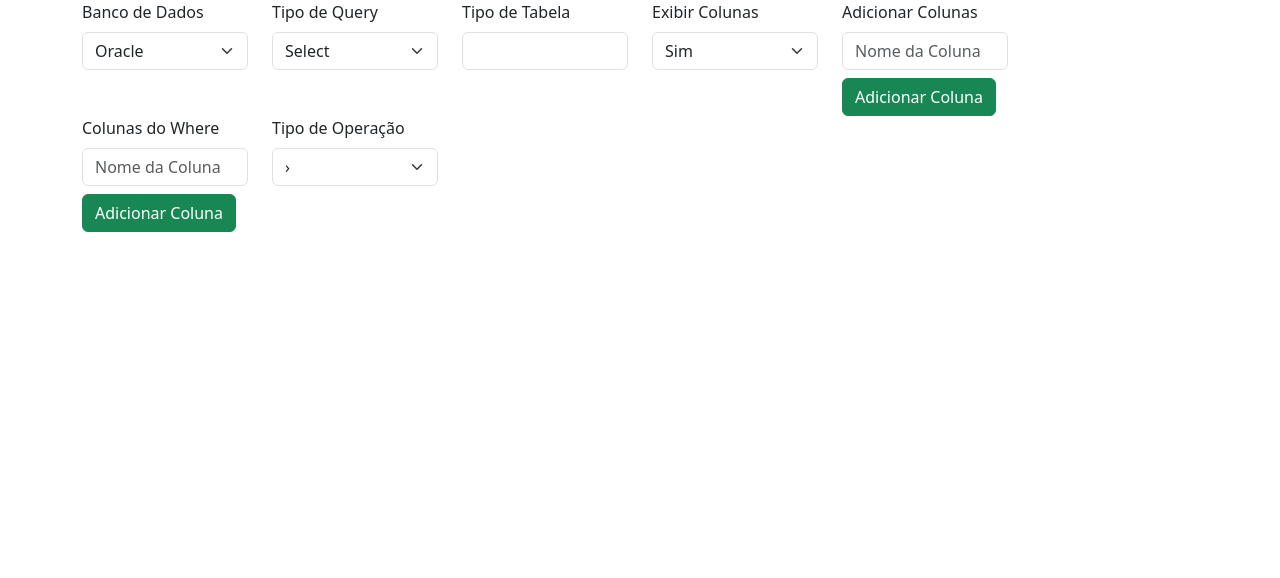
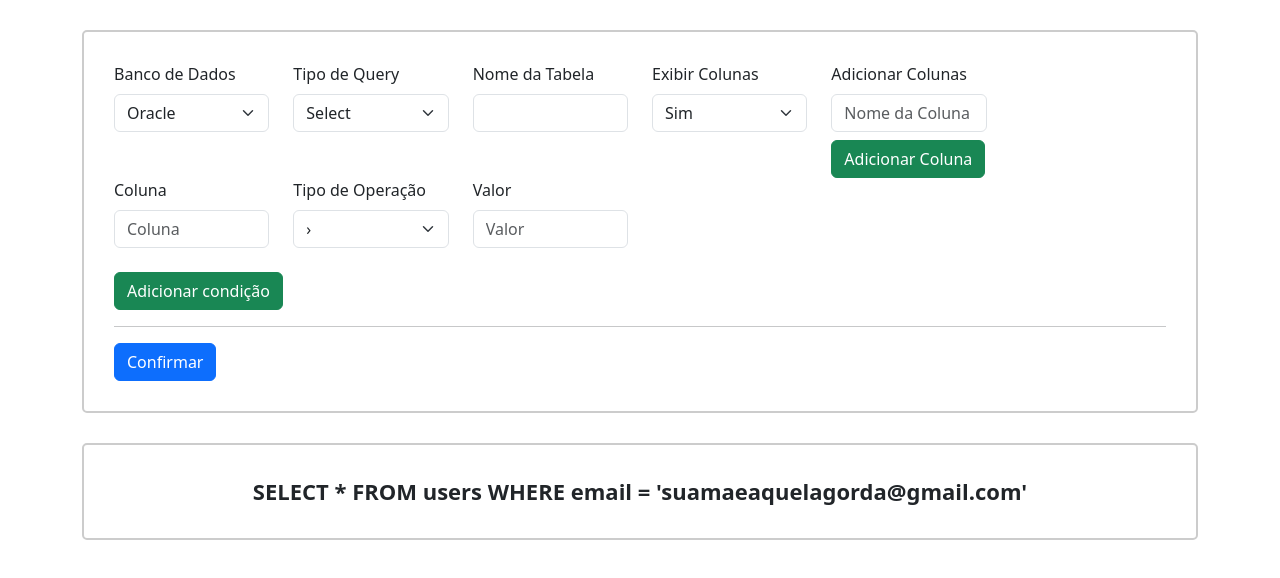
Before and after one commit to ArcanjoDev7/QuerySearch, an Angular app: page / in a window 1280 px wide. Shown: the top 578 px of the page. Built offline with nearby package versions, Linux system fonts and the light colour scheme.

Commit message:
Creating query preview

```diff
--- a/src/app/header/header.component.html
+++ b/src/app/header/header.component.html
@@ -23,7 +23,7 @@
       </div>
       <div class="col col-md-2">
         <div>
-                    <label for="table" class="form-label">Tipo de Tabela</label>
+          <label for="table" class="form-label">Nome da Tabela</label>
           <input name="table" id="table" class="form-control" type="text" />
         </div>
       </div>
@@ -41,43 +41,95 @@
           <label for="columns" class="form-label">Adicionar Colunas</label>
           @for (column of columns; track $index; let i = $index) {
           <div class="d-flex gap-2 mb-2">
-                        <input [name]="column.id" [id]="column.id" class="form-control" placeholder="Nome da Coluna" />
-                        <button class="btn btn-danger" (click)="removeColumnField(i)" type="button"
-                            *ngIf="i !== 0">X</button>
+            <input
+              [name]="column.id"
+              [id]="column.id"
+              class="form-control"
+              placeholder="Nome da Coluna"
+            />
+            <button
+              class="btn btn-danger"
+              (click)="removeColumnField(i)"
+              type="button"
+              *ngIf="i !== 0"
+            >
+              X
+            </button>
           </div>
           }
-                    <button class="btn btn-success" (click)="addColumnField(columns.length)" type="button">Adicionar
-                        Coluna</button>
+          <button
+            class="btn btn-success"
+            (click)="addColumnField(columns.length)"
+            type="button"
+          >
+            Adicionar Coluna
+          </button>
         </div>
       </div>
     </div>
-        <div class="row items-start">
+    @for(item of conditions; track $index; let i = $index) {
+    <div class="row items-start mb-3">
       <div class="col col-md-2">
-                <div>
-                    <label for="columns" class="form-label">Colunas do Where</label>
-                    @for (column of whereColumns; track $index; let i = $index) {
-                    <div class="d-flex gap-2 mb-2">
-                        <input [name]="column.id" [id]="column.id" class="form-control" placeholder="Nome da Coluna" />
-                        <button class="btn btn-danger" (click)="removeWhereColumnsField(i)" type="button"
-                            *ngIf="i !== 0">X</button>
-                    </div>
-                    }
-                    <button class="btn btn-success" (click)="addWhereColumnsField(columns.length)"
-                        type="button">Adicionar
-                        Coluna</button>
-                </div>
+        <label [htmlFor]="item.column" class="form-label">Coluna</label>
+        <input
+          [name]="item.column"
+          [id]="item.column"
+          class="form-control"
+          placeholder="Coluna"
+        />
       </div>
       <div class="col col-md-2">
         <div>
-                    <label for="operator" class="form-label">Tipo de Operação</label>
-                    <select name="operator" id="operator" class="form-select">
+          <label [for]="item.operation" class="form-label"
+            >Tipo de Operação</label
+          >
+          <select
+            [name]="item.operation"
+            [id]="item.operation"
+            class="form-select"
+          >
             <option value="&rsaquo;">&rsaquo;</option>
             <option value="=">=</option>
             <option value="&lsaquo;">&lsaquo;</option>
           </select>
         </div>
       </div>
-            <div class="col col-md-2"></div>
+      <div class="col col-md-2">
+        <label [htmlFor]="item.column" class="form-label">Valor</label>
+        <input
+          [name]="item.value"
+          [id]="item.value"
+          class="form-control"
+          placeholder="Valor"
+        />
       </div>
+      <div class="col col-md-2" *ngIf="i !== 0">
+        <label style="opacity: 0">Coluna</label>
+        <div>
+          <button
+            type="button"
+            class="btn btn-danger"
+            (click)="removeWhereCondition(i)"
+          >
+            X
+          </button>
+        </div>
+      </div>
+    </div>
+    }
+    <button
+      class="btn btn-success mt-2"
+      (click)="addWhereCondition(conditions.length)"
+      type="button"
+    >
+      Adicionar condição
+    </button>
+    <hr />
+    <button class="btn btn-primary" type="button" (click)="submit()">
+      Confirmar
+    </button>
   </form>
 </div>
+<div class="query-preview">
+  <p>SELECT * FROM users WHERE email = 'suamaeaquelagorda&#64;gmail.com'</p>
+</div>
--- a/src/app/header/header.component.scss
+++ b/src/app/header/header.component.scss
@@ -0,0 +1,22 @@
+.header {
+  margin-top: 30px;
+  border: 2px solid #CCC;
+  padding: 30px;
+  border-radius: 5px;
+}
+
+.query-preview {
+  p {
+    margin: 0;
+    font-size: 22px;
+    font-weight: bold;
+  }
+
+  margin-top: 30px;
+  border: 2px solid #CCC;
+  padding: 30px;
+  border-radius: 5px;
+  display: flex;
+  align-items: center;
+  justify-content: center;
+}
--- a/src/app/header/header.component.ts
+++ b/src/app/header/header.component.ts
@@ -1,6 +1,8 @@
 import { Component } from '@angular/core';
 import { MultiField } from '../../models/multifield';
 import { CommonModule } from '@angular/common'
+import { MultiFieldWhere } from '../../models/multifield-where';
+import { WhereCondition } from '../../models/where-condition';
 
 @Component({
   selector: 'app-header',
@@ -16,18 +18,15 @@ export class HeaderComponent {
       value: ""
     }
   ]
-  public whereColumns: MultiField[] = [
+  public conditions: MultiFieldWhere[] = [
     {
-      id: "where-column-0",
-      value: ""
+      column: "where-column-0",
+      operation: "condition-0",
+      value: "where-value-0"
     }
   ]
-  public valueColumns: MultiField[] = [
-    {
-      id: "value-column-0",
-      value: ""
-    }
-  ]
+  public query: string = ""
+
   public addColumnField(index: number) {
     this.columns.push({
       id: "column-" + index,
@@ -38,24 +37,77 @@ export class HeaderComponent {
     this.columns.splice(index, 1)
   }
 
-  public addWhereColumnsField(index: number) {
-    this.whereColumns.push({
-      id: "where-column-0" + index,
-      value: ""
+  public addWhereCondition(index: number) {
+    if (this.conditions.length === 3) return
+    this.conditions.push({
+      column: "where-column-" + index,
+      operation: "condition-" + index,
+      value: "where-value-" + index
     })
   }
-  public removeWhereColumnsField(index: number) {
-    this.whereColumns.splice(index, 1)
+  public removeWhereCondition(index: number) {
+    this.conditions.splice(index, 1)
   }
 
-  public addValueColumnsField(index: number) {
-    this.valueColumns.push({
-      id: "value-column-0" + index,
-      value: ""
-    })
-  }
-  public removeValueColumnsField(index: number) {
-    this.valueColumns.splice(index, 1)
+  public submit() {
+    const queryType = (this.getInputValue("query") ?? "Select").toUpperCase()
+    const tableName = this.getInputValue("table") ?? ""
+    const columns = this.getColumns()
+    const conditions = this.getConditions()
+
+    this.query = `${queryType} ${this.getColumnQueryPreview(columns)} FROM ${tableName} WHERE ${this.mapCondition(conditions)}`
   }
 
+  public mapCondition(conditions: WhereCondition[]) {
+    const strConditions: string[] = []
+
+    for (let condition of conditions) {
+      strConditions.push(`${condition.column} ${condition.operator} ${condition.value}`)
+    }
+
+    return strConditions.join(" AND ")
+  }
+  public getColumnQueryPreview(columns: string[]) {
+    if (columns.length === 1) {
+      if (columns[0] === "*") return "*"
+    }
+
+    return `(${columns.join(",")})`
+  }
+
+  public getInputValue(id: string): string | null {
+    const input = document.getElementById(id)
+    if (!input) return null
+
+    return (input as HTMLInputElement).value
+  }
+  public getColumns() {
+    const columns: string[] = []
+
+    for (let column of this.columns) {
+      const value = this.getInputValue(column.id)
+      if (value) {
+        columns.push(value)
+      }
+    }
+
+    return columns
+  }
+  public getConditions() {
+    const conditions: WhereCondition[] = []
+
+    for (let condition of this.conditions) {
+      const column = this.getInputValue(condition.column) ?? ""
+      const operator = this.getInputValue(condition.operation) ?? ""
+      const value = this.getInputValue(condition.value) ?? ""
+
+      conditions.push({
+        column,
+        operator,
+        value
+      })
+    }
+
+    return conditions
+  }
 }
--- /dev/null
+++ b/src/models/multifield-where.ts
@@ -0,0 +1,5 @@
+export interface MultiFieldWhere {
+  column: string;
+  operation: string;
+  value: string;
+}
--- /dev/null
+++ b/src/models/where-condition.ts
@@ -0,0 +1,5 @@
+export interface WhereCondition {
+  column: string;
+  operator: string;
+  value: string;
+}
```
Also changed, not shown: 2 other files (tests, documents, lock files or other folders). Lines whose indentation alone changed are shown as unchanged.
